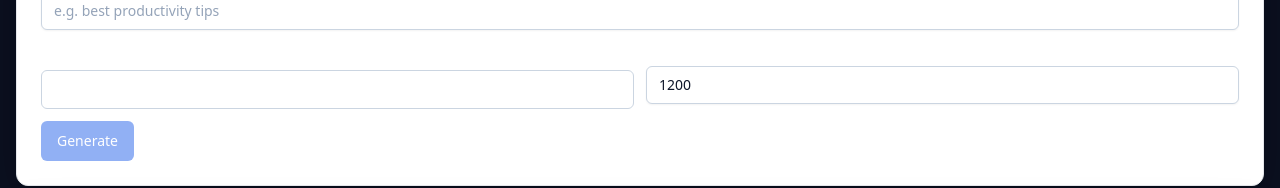
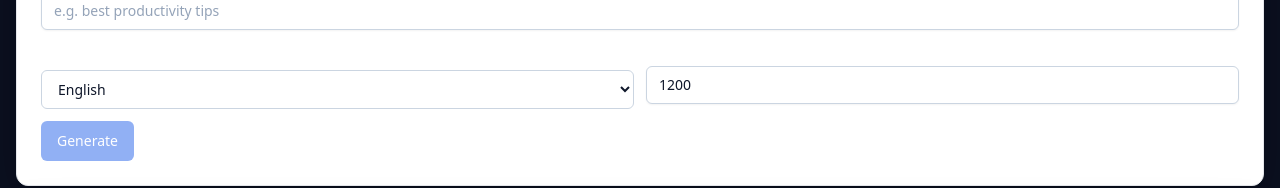
Before and after one commit to aouirdani/cothentify, a Next.js app in the folder apps/web/: page /seo in a window 1280 px wide. Shown: the part 222-410 px from the top of the page. Built offline with nearby package versions, Linux system fonts and the light colour scheme; no server answers.

Commit message:
feat(seo): enable language selection (en, fr, de, es, it, pt) on generator page

```diff
--- a/apps/web/app/seo/page.tsx
+++ b/apps/web/app/seo/page.tsx
@@ -8,7 +8,7 @@ import { Button } from '../../components/ui/button';
 
 export default function SeoGeneratorPage() {
   const [keyword, setKeyword] = useState('');
-  const [language, setLanguage] = useState<'en'>('en');
+  const [language, setLanguage] = useState<'en'|'fr'|'de'|'es'|'it'|'pt'>('en');
   const [words, setWords] = useState(1200);
   const [content, setContent] = useState('');
   const [loading, setLoading] = useState(false);
@@ -45,8 +45,17 @@ export default function SeoGeneratorPage() {
           <div className="grid grid-cols-1 gap-3 sm:grid-cols-2">
             <div>
               <label className="text-sm font-medium">Language</label>
-              <select className="mt-1 w-full rounded-md border border-slate-300 bg-white px-3 py-2 text-sm" value={language} onChange={(e) => setLanguage(e.target.value as 'en')}>
+              <select
+                className="mt-1 w-full rounded-md border border-slate-300 bg-white px-3 py-2 text-sm text-slate-900"
+                value={language}
+                onChange={(e) => setLanguage(e.target.value as typeof language)}
+              >
                 <option value="en">English</option>
+                <option value="fr">Français</option>
+                <option value="de">Deutsch</option>
+                <option value="es">Español</option>
+                <option value="it">Italiano</option>
+                <option value="pt">Português</option>
               </select>
             </div>
             <div>
```
